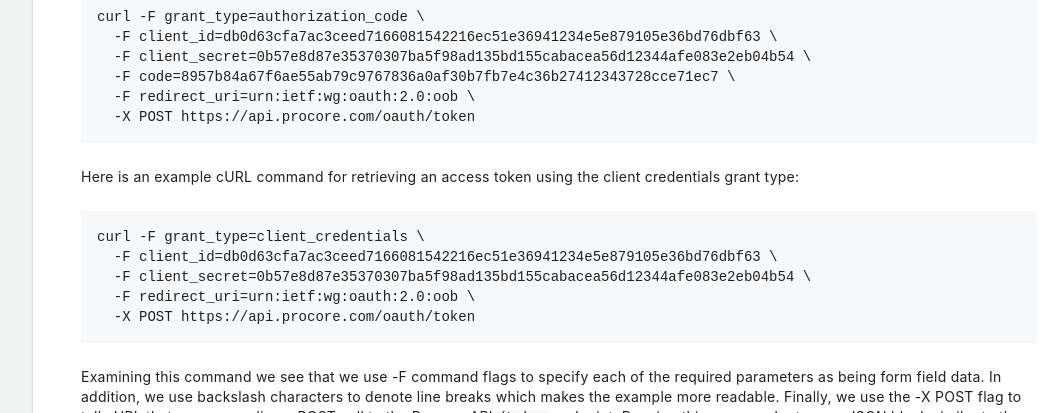
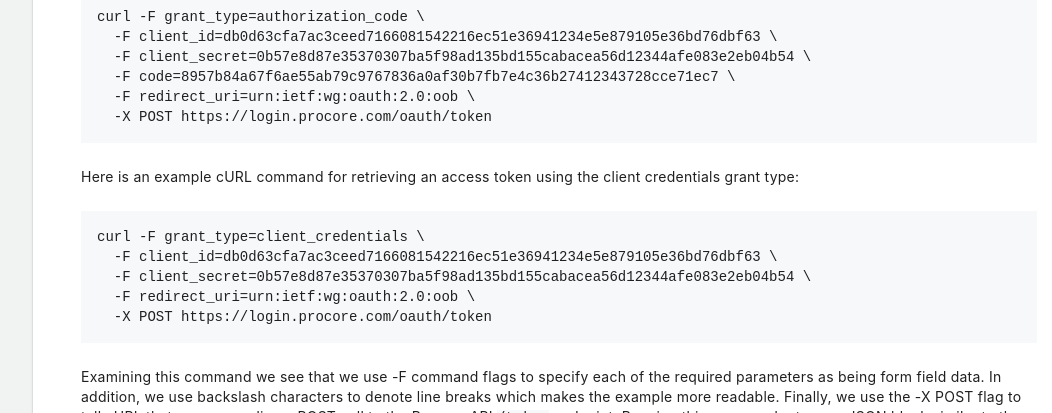
Before and after one commit to procore/documentation, a Jekyll site: the page built from getting_started/making_first_call.md, in a window 1280 px wide and 900 px high, scrolled down 2092 px. Shown: the part 251-664 px from the top of the window, without its empty margins (225-1277 px from the left). Built offline with Jekyll 4.4.1, drawn with Linux system fonts in a browser that asks for light colours; comment, search, counter and statistics services are not loaded; part of the change alters nothing that is shown.

Commit message:
Updated code samples to reflect updated oauth token URL (#239)

````diff
--- a/getting_started/making_first_call.md
+++ b/getting_started/making_first_call.md
@@ -95,7 +95,7 @@ curl -F grant_type=authorization_code \
   -F client_secret=0b57e8d87e35370307ba5f98ad135bd155cabacea56d12344afe083e2eb04b54 \
   -F code=8957b84a67f6ae55ab79c9767836a0af30b7fb7e4c36b27412343728cce71ec7 \
   -F redirect_uri=urn:ietf:wg:oauth:2.0:oob \
-  -X POST https://api.procore.com/oauth/token
+  -X POST https://login.procore.com/oauth/token
 ```
 
 Here is an example cURL command for retrieving an access token using the client credentials grant type:
@@ -105,7 +105,7 @@ curl -F grant_type=client_credentials \
   -F client_id=db0d63cfa7ac3ceed7166081542216ec51e36941234e5e879105e36bd76dbf63 \
   -F client_secret=0b57e8d87e35370307ba5f98ad135bd155cabacea56d12344afe083e2eb04b54 \
   -F redirect_uri=urn:ietf:wg:oauth:2.0:oob \
-  -X POST https://api.procore.com/oauth/token
+  -X POST https://login.procore.com/oauth/token
 ```
 
 Examining this command we see that we use -F command flags to specify each of the required parameters as being form field data.
````
